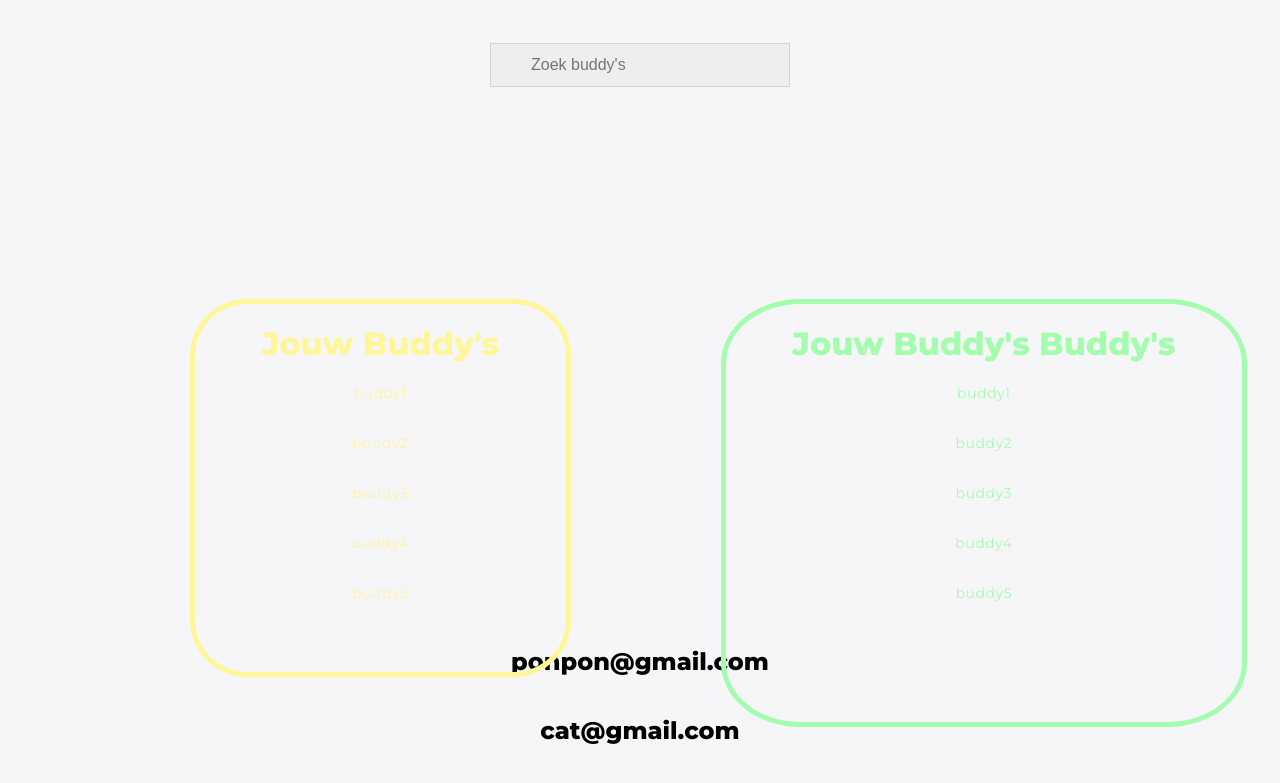
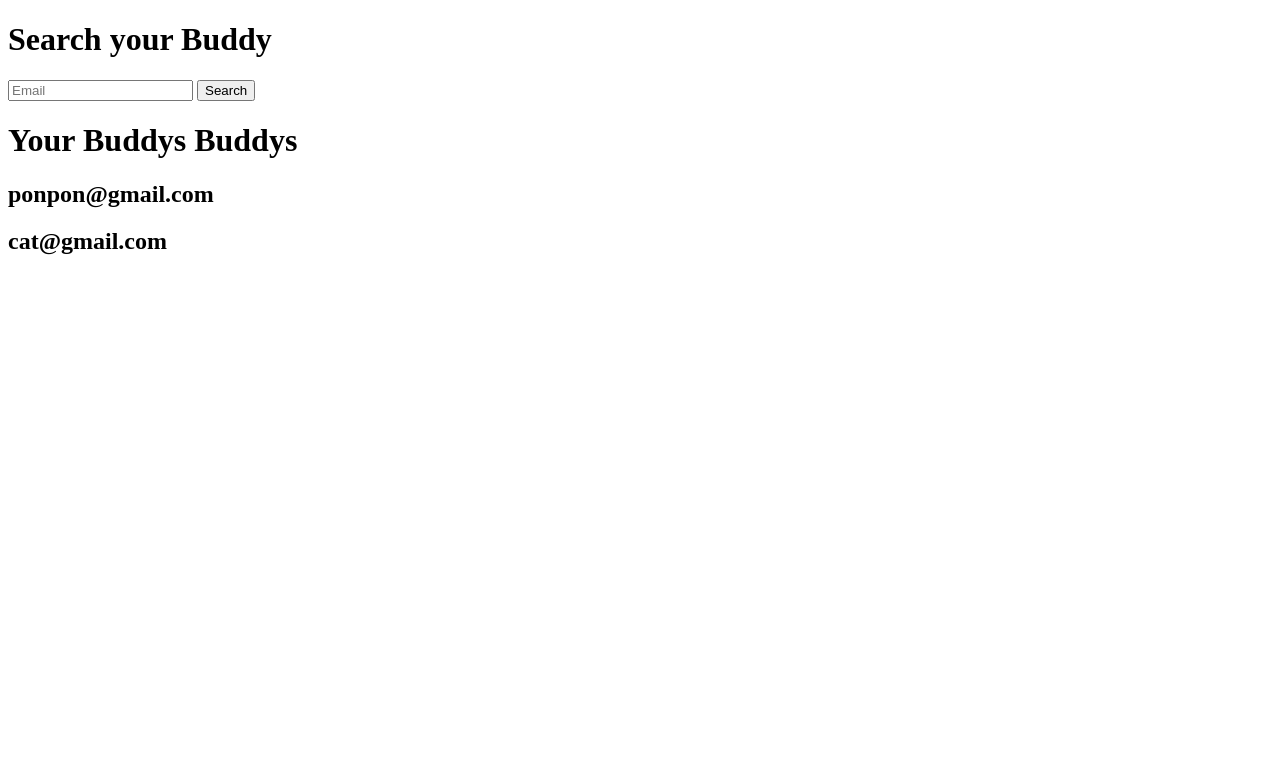
Before and after one commit to JW05/PHP-project-buddy, a PHP site: page /PHP-project-buddy/BuddyPage.php in a window 1280 px wide. Shown: the top 783 px of the page. Run offline with PHP 8.4, Linux system fonts and the light colour scheme; data comes from the database, SQL or seed files in the repository.

Commit message:
update BuddyPage.php

```diff
--- a/BuddyPage.php
+++ b/BuddyPage.php
@@ -5,6 +5,45 @@
 
 <?php
 include_once(__DIR__."/classes/User.php");
+
+
+if( !empty($_POST) ){
+	$user = new User();
+	$email = $_POST['email'];
+
+
+	if( !empty($email)){
+
+
+		// indien ok: login checken
+		if($user->getUserId2($email)){
+			session_start();
+			$_SESSION['user'] = $email ;
+
+
+		} else {
+			$error = "Sorry, we couldn't find your buddy.";
+		}
+	} else {
+		// indien leeg: error generen
+		$error = "Email is required.";
+	}
+}
+
+
+
+
+
+
+
+
+
+
+
+
+
+
+
 if(!empty($_POST)){
 
 
@@ -34,8 +73,8 @@ $buddys = User::getBuddys();
     <meta charset="UTF-8">
     <meta name="viewport" content="width=device-width, initial-scale=1.0">
     <title>BuddyPage</title>
-    <link rel="stylesheet" href="css/style.css">
-    <style>
+ <!--   <link rel="stylesheet" href="css/style.css"> -->
+    <!--<style>
         * {
         box-sizing: border-box;
         }
@@ -117,10 +156,11 @@ $buddys = User::getBuddys();
            }
 
            }
-</style>
+</style>-->
 </head>
 <body>
-<input type="text" id="BuddyInput" onkeyup="myFunction()" placeholder="Zoek buddy's" title="Typ een buddy">
+<!--<input type="text" id="BuddyInput" onkeyup="myFunction()" placeholder="Zoek buddy's" title="Typ een buddy">
+
 <script>
 function myFunction() {
   var input, filter, table, tr, td, i, txtValue;
@@ -140,8 +180,9 @@ function myFunction() {
     }
   }
 }
-</script>
-<div class="BuddyBox">
+</script>-->
+
+<!--<div class="BuddyBox">
     <div class="MijnBuddys">
         <h1>Jouw Buddy's</h1>
         <p>buddy1</p>
@@ -159,10 +200,33 @@ function myFunction() {
         <p>buddy4</p>
         <p>buddy5</p>
     </div>
-</div>
+</div> -->
+<div class="container" id="container">
+		<div class="form-container sign-in-container">
+			<form action="" id ="loginForm" method="post">
+				<h1>Search your Buddy</h1>
 
-<?php foreach($buddys as $buddy): ?>
-<h2><?php echo $buddy['email']; ?></h2>
-<?php endforeach; ?>
+				<?php if (isset($error)): ?>
+					<div class="form__error">
+						<p> <?php echo $error;?></p>
+					</div>
+				<?php endif; ?>
+				<input type="email" placeholder="Email" name="email" />
+				<button>Search</button>
+			</form>
+		</div>
+		<div class="signup-container">
+			<div class="panel">
+				<div class="panel-right">
+					<h1>Your Buddys Buddys</h1>
+					<?php foreach($buddys as $buddy): ?>
+          <h2><?php echo $buddy['email']; ?></h2>
+          <?php endforeach; ?>
+				</div>
+			</div>
+		</div>
+	</div>
+
+
 </body>
 </html>
--- a/classes/User.php
+++ b/classes/User.php
@@ -528,6 +528,31 @@ $mysqli->close(); */
 /*--------------------------------BuddyPage------------------------------------------------------*/
 
 
+                public function getUserId2($email)
+                {
+                        $conn = new mysqli("localhost", "root", "","phpals");
+                        $email = $conn->real_escape_string($email);
+                        $query="select * from users where email = '$email'";
+                        $result = $conn->query($query);
+                        if(mysqli_num_rows($result)!=0)
+                        {
+                                $user = $result->fetch_assoc();
+                                var_dump($user);
+                                        return true;
+
+                                }else
+                                {
+                                        return false;
+                                }
+                        }
+
+
+
+
+
+
+
+
 
                 public function  AllBuddys($id){
                         $conn = Db::getConnection();
```
